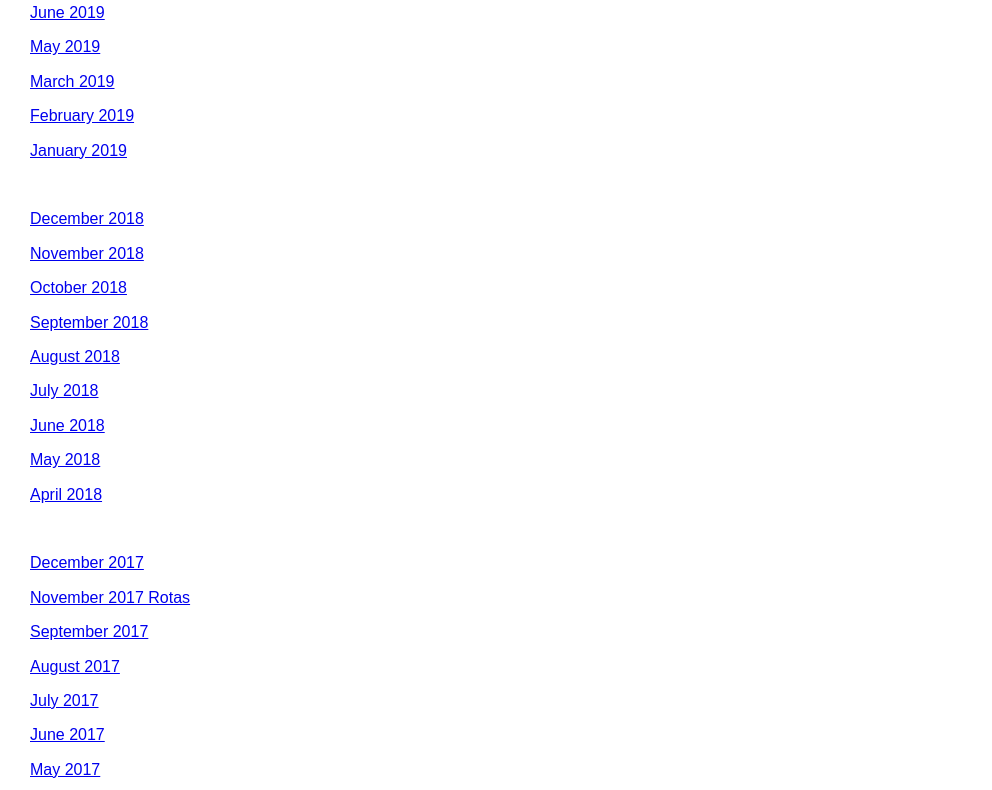
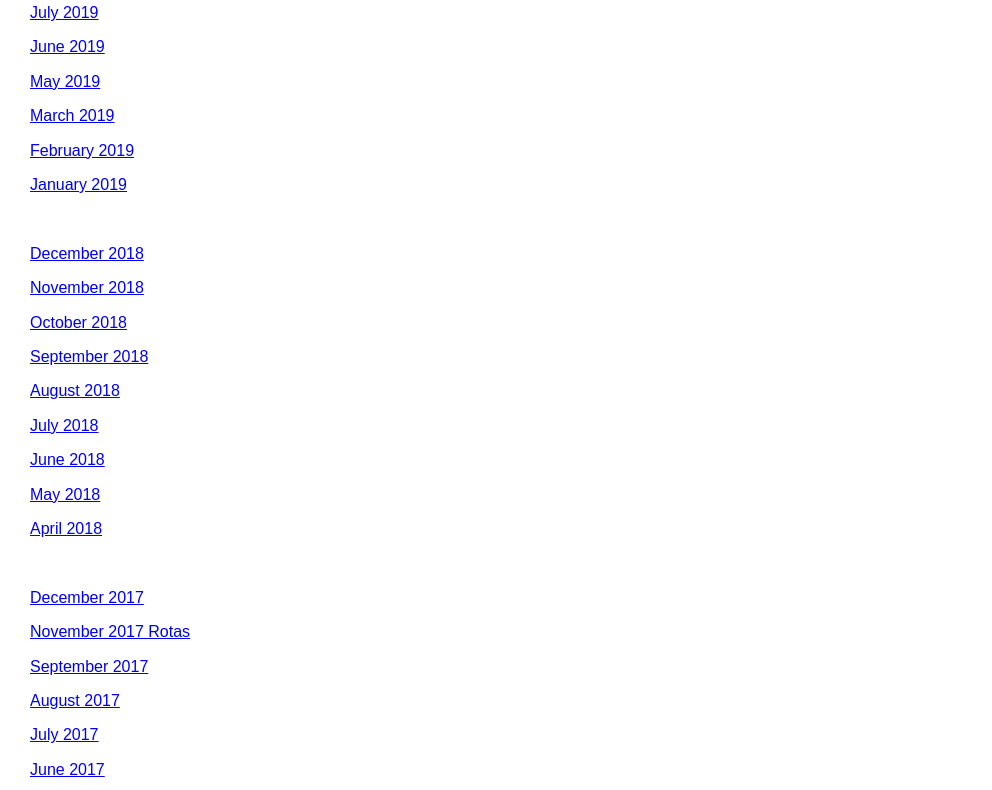
Before and after one commit to mmcnicol/st-margarets-tayport-website, a plain HTML site: page newsletters.html in a window 1280 px wide. Shown: the part 213-1003 px from the top of the page, without its empty margins (0-992 px from the left). Drawn offline with Linux system fonts and the light colour scheme.

Commit message:
Update newsletters.html

```diff
--- a/newsletters.html
+++ b/newsletters.html
@@ -96,6 +96,7 @@ hr {
   <div class="section">
     <h2>Newsletters</h2>
 
+	<p><a href="media/2019-07-Newsletter.pdf">July 2019</a></p>
 	<p><a href="media/2019-06-Newsletter.pdf">June 2019</a></p>
 	<p><a href="media/2019-05-Newsletter.pdf">May 2019</a></p>
 
```
